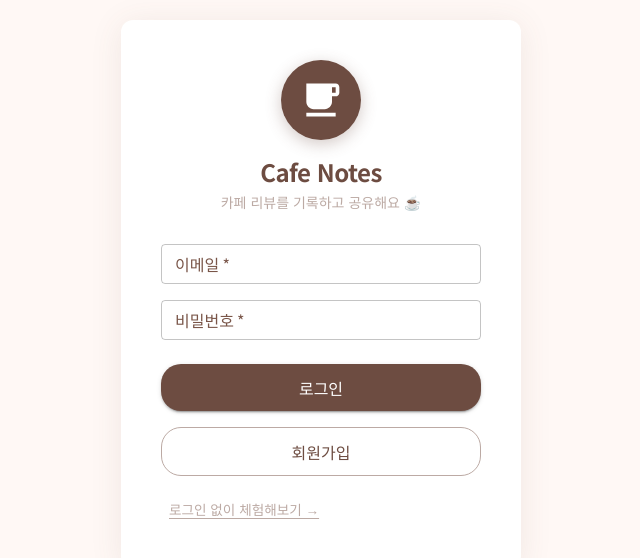
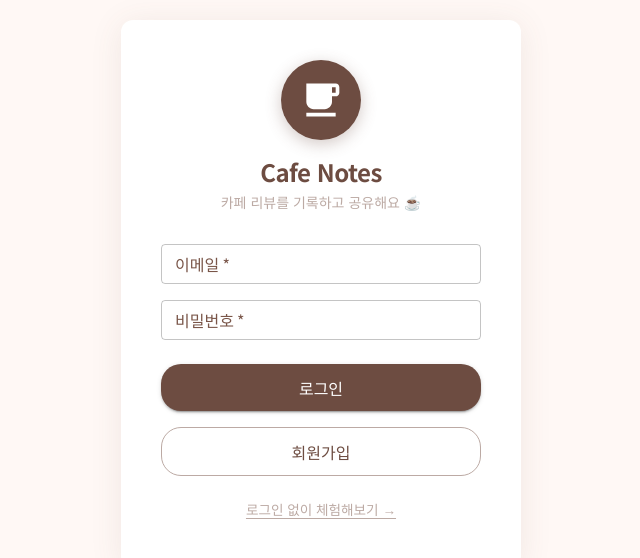
Before and after one commit to harube29-lang/my-0709, a React (Vite) app in the folder mini_sns/: page /my-0709/login in a window 1280 px wide. Shown: the part 106-664 px from the top of the page, without its empty margins (319-959 px from the left). Built offline with nearby package versions, Linux system fonts and the light colour scheme; a web font is replaced by a local one.

Commit message:
mini_sns: 체험해보기 버튼 가운데 정렬

```diff
--- a/mini_sns/src/pages/LoginPage.jsx
+++ b/mini_sns/src/pages/LoginPage.jsx
@@ -89,6 +89,7 @@ const LoginPage = () => {
           sx={{
             mt: 2, color: '#BCAAA4', fontSize: '0.85rem',
             textDecoration: 'underline', textUnderlineOffset: '3px',
+            display: 'block', width: '100%', textAlign: 'center',
             '&:hover': { color: '#6D4C41', bgcolor: 'transparent' },
           }}
         >
```
